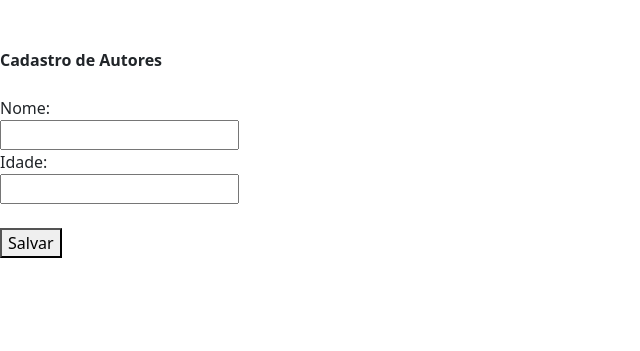
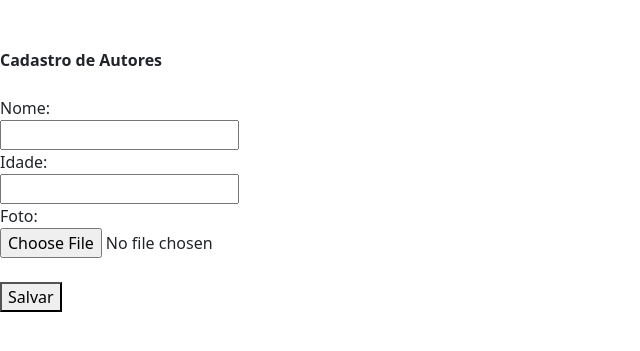
Before and after one commit to anleaes/2025-1-A3-UDWMJ-FAPA-05-Antonio, a Django app: template templates/autores/add_autor.html in a window 1280 px wide. Shown: the part 68-419 px from the top of the page, without its empty margins (0-640 px from the left). Run offline with Django 5.2, Linux system fonts and the light colour scheme; the template is opened without the code that fills it, so the values that code supplies are empty, except form fields; tables that the repository leaves empty hold one stand-in row (values such as "Sample post"); form fields are guessed from the names that the template uses; some libraries are stand-ins or nearby versions.

Commit message:
add foto field to add autor page

```diff
--- a/templates/autores/add_autor.html
+++ b/templates/autores/add_autor.html
@@ -19,6 +19,10 @@
     <br />
     {{ form.age }}
     <br />
+    <label>Foto:</label>
+    <br />
+    {{ form.photo }}
+    <br />
     <br />
     <button type="submit">Salvar</button>
   </form>
```
